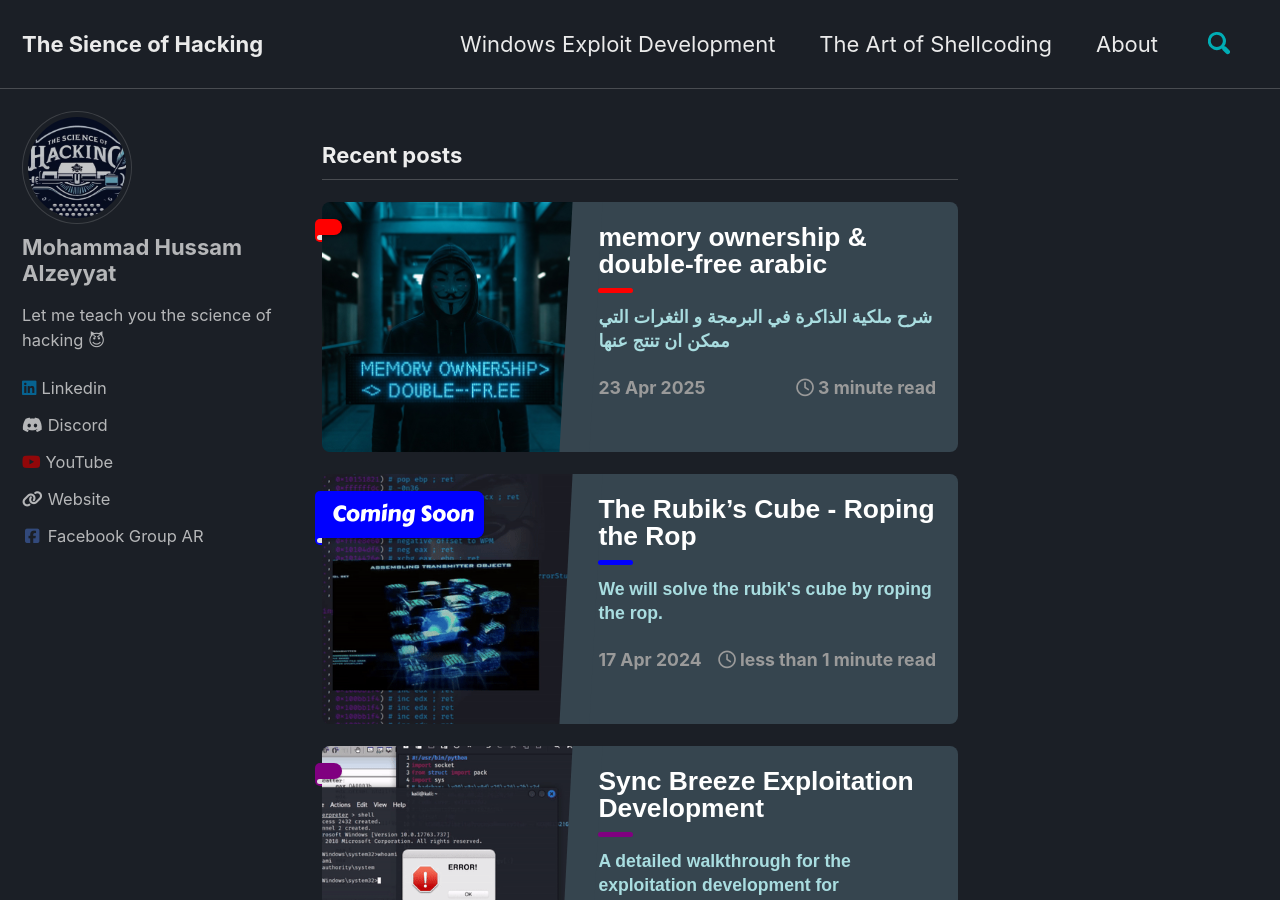
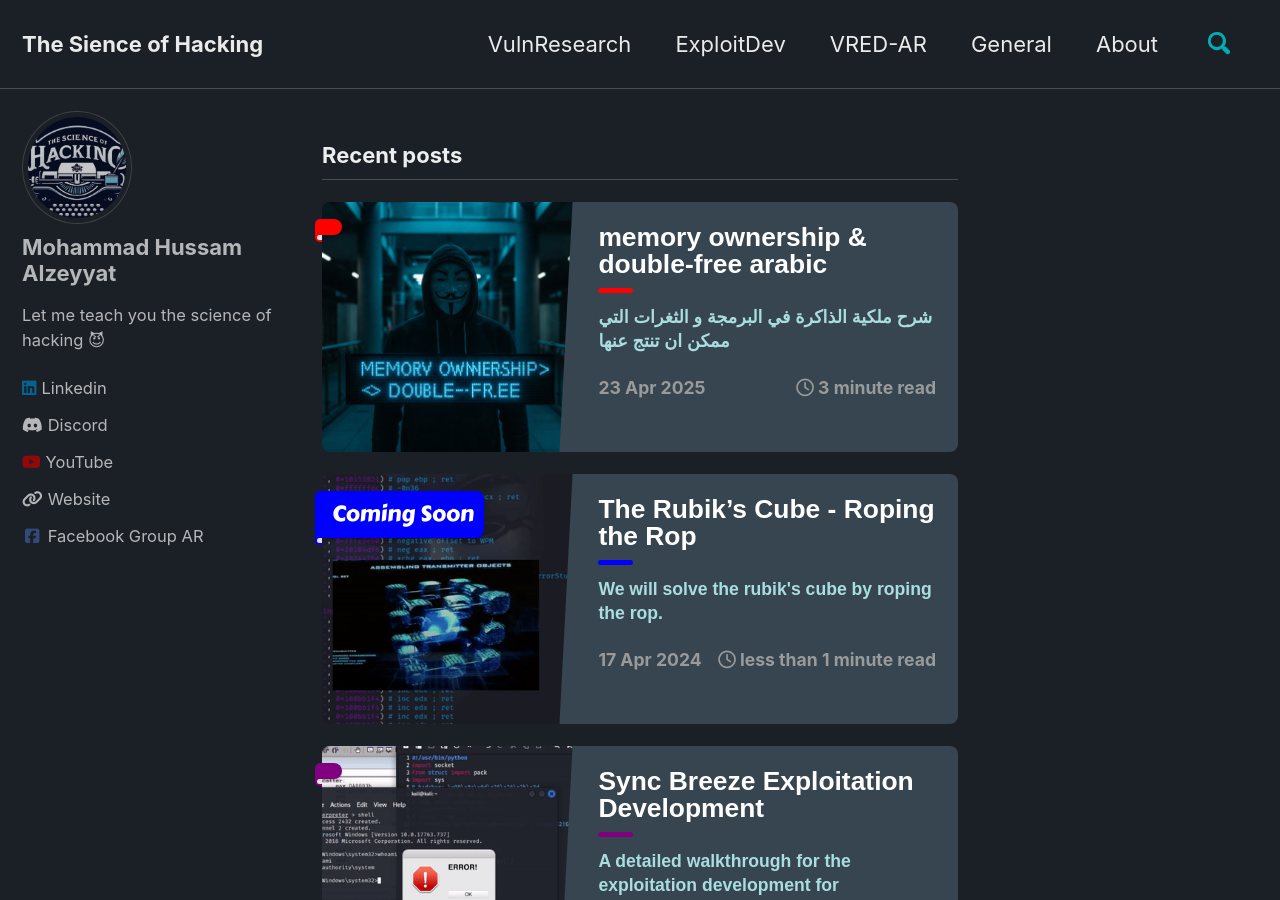
Before and after one commit to mhzcyber/mhzcyber.github.io, a Jekyll site: the page built from index.html, in a window 1280 px wide and 900 px high. Built offline with Jekyll 4.4.1, drawn with Linux system fonts in a browser that asks for light colours; cached includes are drawn as plain includes; nearby versions of some CDN libraries; the list of posts is cut into pages by our own code.

Commit message:
Update navigation.yml

```diff
--- a/_data/navigation.yml
+++ b/_data/navigation.yml
@@ -1,8 +1,12 @@
 # main links
 main:
-  - title: "Windows Exploit Development"
-    url: /win-exploit-development
-  - title: "The Art of Shellcoding"
-    url: /the-art-of-shellcoding
+  - title: "VulnResearch"
+    url: /vulnerability-research
+  - title: "ExploitDev"
+    url: /exploitdev
+  - title: "VRED-AR"
+    url: /vred-ar/
+  - title: "General"
+    url: /general
   - title: "About"
     url: /about
```
